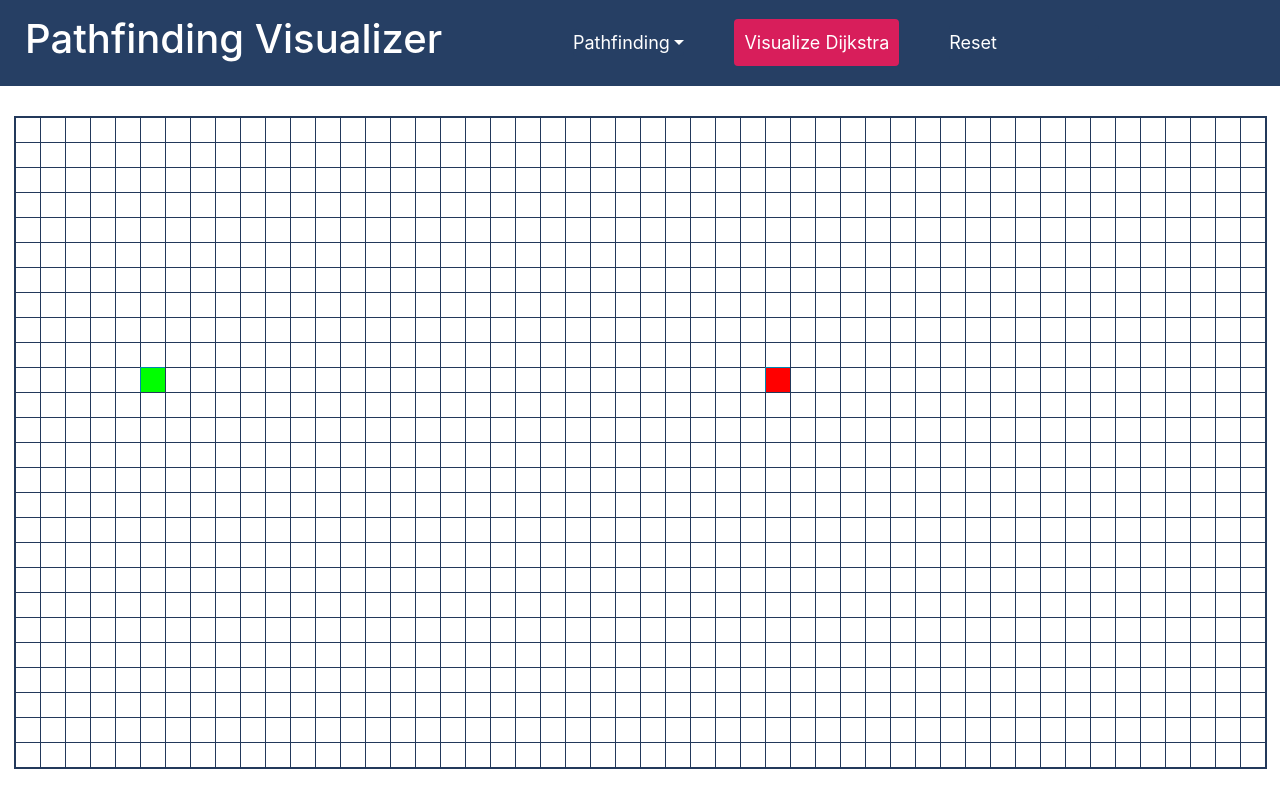
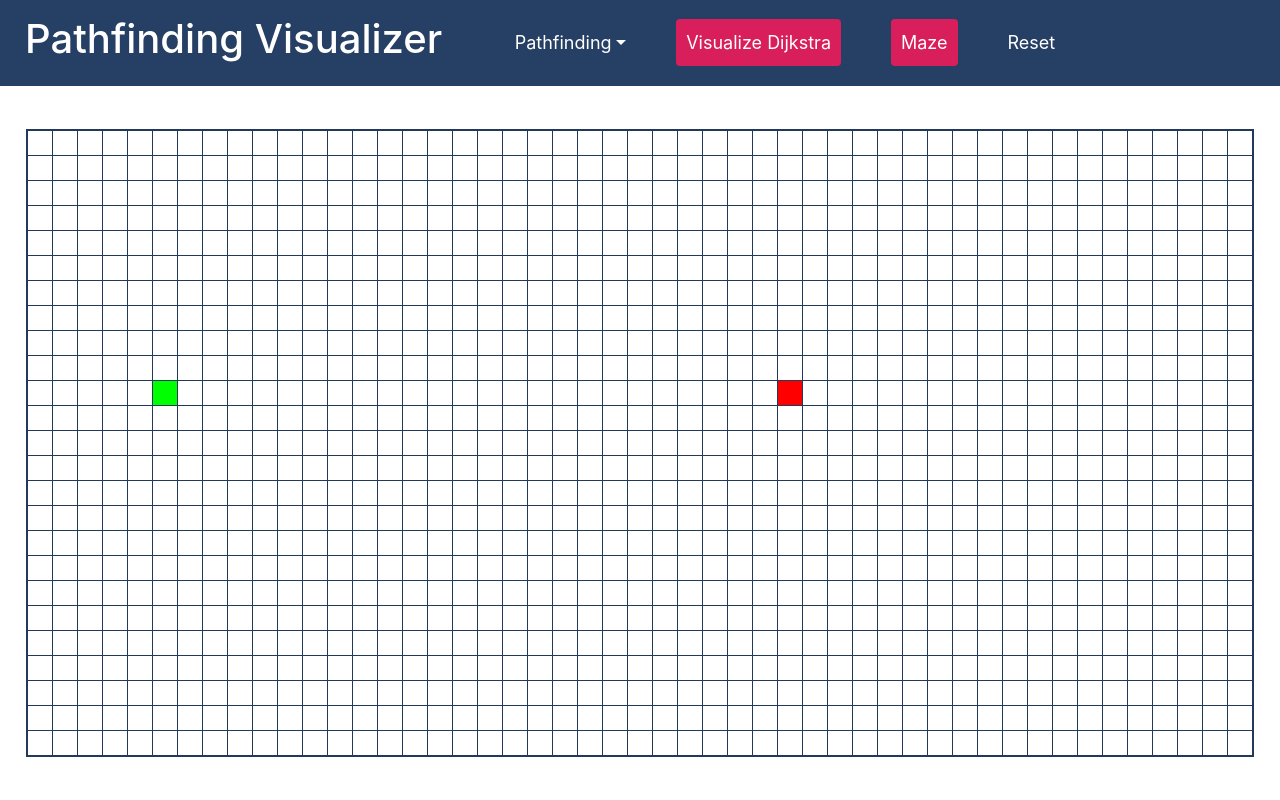
Before and after one commit to GhillyOP/PathfindingVisualizer, a React (Create React App) app: page / in a window 1280 px wide. Built offline with nearby package versions, Linux system fonts and the light colour scheme.

Commit message:
Fixed missing end/start node when resizing, Fixed isVisualizing for the maze generation

```diff
--- a/src/algorithms/a-star.js
+++ b/src/algorithms/a-star.js
@@ -5,6 +5,7 @@ export function executeAStar(grid, startNode, endNode) {
   for (let i = 0; i < grid.length; i++) {
     for (let j = 0; j < grid[0].length; j++) {
       grid[i][j].distance = 0;
+      grid[i][j].closed = false;
     }
   }
 
@@ -55,7 +56,7 @@ export function executeAStar(grid, startNode, endNode) {
 
       if (
         open.getNodeAt(`${neighbours[i].row}:${neighbours[i].col}`) ===
-          undefined ||
+        undefined ||
         gCost < neighbours[i].gCost
       ) {
         neighbours[i].previousNode = closestNode;
--- /dev/null
+++ b/src/algorithms/binary-tree.js
@@ -0,0 +1,54 @@
+import NodeStates from "../path-finding-visualizer/node-states";
+import {
+    setStartNode,
+    setEndNode
+} from '../path-finding-visualizer/grid-utilities'
+
+
+export function executeBinaryTree(grid, startNode, endNode) {
+
+    startNode.closed = true;
+    endNode.closed = true;
+
+    for (let i = 1; i < grid.length; i += 2) {
+        for (let j = 1; j < grid[0].length; j += 2) {
+            let neighbours = [];
+
+            if (i - 1 > 0)
+                neighbours.push(grid[i - 1][j])
+            if (j - 1 > 0)
+                neighbours.push(grid[i][j - 1])
+
+            if (grid[i][j] === grid[1][1])
+                grid[i][j].closed = true;
+
+            if (neighbours.length === 0)
+                continue;
+
+            startNode.nodeState = NodeStates.UNVISITED;
+            endNode.NodeState = NodeStates.UNVISITED;
+
+            const rand = neighbours[Math.floor(Math.random() * neighbours.length)];
+
+            grid[i][j].closed = true;
+            grid[rand.row][rand.col].closed = true;
+        }
+    }
+    return getAllNodesInGrid(grid);
+}
+
+function getAllNodesInGrid(grid) {
+    let newGrid = [];
+
+    newGrid.push(grid[0][0]);
+
+    for (let i = 0; i < grid.length; i++) {
+        for (let j = 0; j < grid[0].length; j++) {
+            newGrid.push(grid[i][j]);
+        }
+    }
+
+    return newGrid.filter(
+        (neighbour) => neighbour.closed === false
+    );
+}
--- a/src/path-finding-visualizer/grid-utilities.js
+++ b/src/path-finding-visualizer/grid-utilities.js
@@ -50,9 +50,16 @@ export const setNodeInGrid = (grid, row, col, nodeState) => {
   return grid;
 };
 
+export const changeStartEnd = (grid, row, col) => {
+
+}
+
 export const setStartNode = (grid, row, col, startNodeIndex) => {
   const newGrid = grid;
   const node = newGrid[row][col];
+
+  if (grid[row][col].nodeState === NodeStates.WALL)
+    return newGrid;
 
   const newStartNode = {
     ...node,
@@ -127,3 +134,25 @@ export const clearVisitedNodes = (grid, startNodeIndex, endNodeIndex) => {
     }
   }
 };
+
+export const clearWallNodes = (grid, startNodeIndex, endNodeIndex) => {
+  for (let i = 0; i < grid.length; i++) {
+    for (let j = 0; j < grid[0].length; j++) {
+      const node = document.getElementById(`${i}:${j}`);
+
+      if (i === startNodeIndex.row && j === startNodeIndex.col) {
+        node.className = "StartNode";
+        continue;
+      }
+      if (i === endNodeIndex.row && j === endNodeIndex.col) {
+        node.className = "EndNode";
+        continue;
+      }
+      if (grid[i][j].nodeState === NodeStates.WALL) {
+        node.className = "Node";
+      } else {
+        node.className = "Node";
+      }
+    }
+  }
+}
--- a/src/path-finding-visualizer/grid.css
+++ b/src/path-finding-visualizer/grid.css
@@ -114,7 +114,7 @@
   margin-right: var(--nodeRightmargin);
   width: var(--nodeSize);
   height: var(--nodeSize);
-  box-shadow: 0px 0px 0px 1px rgb(0, 133, 177);
+  box-shadow: 0px 0px 0px 1px rgb(35, 57, 91);
   background-color: rgb(0, 255, 0);
   display: inline-block;
 }
@@ -126,7 +126,7 @@
   margin-right: var(--nodeRightmargin);
   width: var(--nodeSize);
   height: var(--nodeSize);
-  box-shadow: 0px 0px 0px 1px rgb(0, 133, 177);
+  box-shadow: 0px 0px 0px 1px rgb(35, 57, 91);
   background-color: rgb(255, 0, 0);
   display: inline-block;
 }
--- a/src/path-finding-visualizer/grid.jsx
+++ b/src/path-finding-visualizer/grid.jsx
@@ -3,12 +3,9 @@ import Node from "./node";
 import NodeStates from "./node-states";
 import "./grid.css";
 import {
-  createGrid,
-  replaceGrid,
   setNodeInGrid,
   setStartNode,
   setEndNode,
-  clearVisitedNodes,
 } from "./grid-utilities";
 
 export default class Grid extends Component {
@@ -17,6 +14,9 @@ export default class Grid extends Component {
     this.state = {
       isMouseDown: false,
     };
+
+    this.startNodeIndex = props.startNodeIndex;
+    this.endNodeIndex = props.endNodeIndex;
   }
 
   handleMouseDown = (row, col) => {
@@ -68,9 +68,9 @@ export default class Grid extends Component {
 
     this.props.updateGrid(this.tempGrid);
     this.props.updateStartEndIndex(
-      this.props.startNodeIndex,
-      this.props.endNodeIndex
-    );
+      this.startNodeIndex,
+      this.endNodeIndex
+    )
   }
 
   handleMouseEnter = (row, col) => {
@@ -86,7 +86,7 @@ export default class Grid extends Component {
         this.props.gridData,
         row,
         col,
-        this.props.startNodeIndex
+        this.startNodeIndex
       );
       return;
     } else if (this.beginDragEnd) {
@@ -109,12 +109,15 @@ export default class Grid extends Component {
   };
 
   renderGrid() {
+    this.startNodeIndex = this.props.startNodeIndex;
+    this.endNodeIndex = this.props.endNodeIndex;
+
     return (
       <div className="GridContainer">
         <div
           className="Grid"
           onDragStart={this.preventDragHandler}
-          onMouseLeave={this.handleMouseLeave}
+          // onMouseLeave={this.handleMouseLeave}
           onMouseUp={() => this.handleMouseUp()}
           onMouseDown={() => this.handleMouseDownIntersect()}
         >
--- a/src/path-finding-visualizer/path-finding-visualizer.css
+++ b/src/path-finding-visualizer/path-finding-visualizer.css
@@ -26,6 +26,16 @@
 }
 
 .VisualizeButton {
+  /* supported by Chrome and Opera */
+  -webkit-user-select: none;
+  /* Safari */
+  -khtml-user-select: none;
+  /* Konqueror HTML */
+  -moz-user-select: none;
+  /* Firefox */
+  -ms-user-select: none;
+  /* Internet Explorer/Edge */
+
   /* width: 150px;
   height: 35px; */
   margin-right: 50px;
@@ -40,6 +50,16 @@
 }
 
 .ResetButton {
+  /* supported by Chrome and Opera */
+  -webkit-user-select: none;
+  /* Safari */
+  -khtml-user-select: none;
+  /* Konqueror HTML */
+  -moz-user-select: none;
+  /* Firefox */
+  -ms-user-select: none;
+  /* Internet Explorer/Edge */
+
   width: 150px;
   height: 35px;
   text-align: left;
--- a/src/path-finding-visualizer/path-finding-visualizer.jsx
+++ b/src/path-finding-visualizer/path-finding-visualizer.jsx
@@ -6,7 +6,9 @@ import {
   createGrid,
   replaceGrid,
   clearVisitedNodes,
+  clearWallNodes,
 } from "./grid-utilities";
+import { executeBinaryTree } from '../algorithms/binary-tree'
 import { executeAStar, getShortestPath } from "../algorithms/a-star";
 import { executeDijkstra } from "../algorithms/dijkstra";
 import Dropdown from "react-bootstrap/Dropdown";
@@ -23,19 +25,15 @@ export default class PathFindindVisualizer extends Component {
       selectedAlgoName: "Dijkstra",
       width: 0,
       height: 0,
+      startNodeIndex: { row: 10, col: 5 },
+      endNodeIndex: { row: 10, col: 30 },
       grid: [],
     };
 
-    this.startNodeIndex = {
-      row: FIRST_START_INDEX[0],
-      col: FIRST_START_INDEX[1],
-    };
-
-    this.endNodeIndex = {
-      row: FIRST_END_INDEX[0],
-      col: FIRST_END_INDEX[1],
-    };
-
+    this.visitedAnimationTimeout = []
+    this.shortestPathTimeout = [];
+    this.isMaze = false;
+    this.isVisusualizing = false;
     this.updateWindowDimensions = this.updateWindowDimensions.bind(this);
   }
 
@@ -45,10 +43,10 @@ export default class PathFindindVisualizer extends Component {
     const newGrid = createGrid(
       this.rowCount,
       this.colCount,
-      this.startNodeIndex,
-      this.endNodeIndex
+      this.state.startNodeIndex,
+      this.state.endNodeIndex
     );
-    this.setState({selectedAlgo: executeDijkstra, selectedAlgoName: "Dijkstra"});
+    this.setState({ selectedAlgo: executeDijkstra, selectedAlgoName: "Dijkstra" });
     this.setState({ grid: newGrid });
   }
 
@@ -58,11 +56,29 @@ export default class PathFindindVisualizer extends Component {
 
   updateWindowDimensions() {
     this.updateArrayLength();
+    this.reset();
+
+    if (this.state.startNodeIndex.row < 0 ||
+      this.state.startNodeIndex.row > this.state.grid.length - 1 ||
+      this.state.startNodeIndex.col < 0 ||
+      this.state.startNodeIndex.col > this.state.grid[0].length - 1 ||
+      this.state.endNodeIndex.row < 0 ||
+      this.state.endNodeIndex.row > this.state.grid.length - 1 ||
+      this.state.endNodeIndex.col < 0 ||
+      this.state.endNodeIndex.col > this.state.grid[0].length - 1) {
+      this.setState({
+        startNodeIndex: { row: Math.floor(0), col: Math.floor(0) },
+        endNodeIndex: { row: Math.floor(this.rowCount - 1), col: Math.floor(this.colCount - 1) },
+      })
+      console.log("did resize")
+
+    }
+
     const newGrid = createGrid(
       this.rowCount,
       this.colCount,
-      this.startNodeIndex,
-      this.endNodeIndex
+      this.state.startNodeIndex,
+      this.state.endNodeIndex
     );
     this.setState({
       grid: newGrid,
@@ -80,6 +96,12 @@ export default class PathFindindVisualizer extends Component {
       (window.innerWidth - window.innerWidth / 18) / this.nodeSize
     );
 
+    if (this.colCount % 2 === 0)
+      this.colCount -= 1;
+
+    if (this.rowCount % 2 === 0)
+      this.rowCount -= 1;
+
     let root = document.documentElement;
     root.style.setProperty("--nodeSize", this.nodeSize + "px");
   }
@@ -88,40 +110,48 @@ export default class PathFindindVisualizer extends Component {
     const newGrid = createGrid(
       this.rowCount,
       this.colCount,
-      this.startNodeIndex,
-      this.endNodeIndex
+      this.state.startNodeIndex,
+      this.state.endNodeIndex
     );
+
+    Array.from(this.shortestPathTimeout).forEach(element => {
+      clearTimeout(element);
+    });
+    Array.from(this.visitedAnimationTimeout).forEach(element => {
+      clearTimeout(element);
+    })
+
+    this.isMaze = false;
     this.setState({ grid: newGrid });
-    clearVisitedNodes(this.state.grid, this.startNodeIndex, this.endNodeIndex);
+    clearVisitedNodes(this.state.grid, this.state.startNodeIndex, this.state.endNodeIndex);
+    clearWallNodes(this.state.grid, this.state.startNodeIndex, this.state.endNodeIndex);
     this.isVisusualizing = false;
-    clearTimeout(this.visitedAnimationTimeout);
-    clearTimeout(this.shortestPathTimeout);
   }
 
   executePathfinding() {
     if (this.isVisusualizing) return;
 
     const grid = this.state.grid;
-    const newGrid = replaceGrid(grid, this.startNodeIndex, this.endNodeIndex);
+    const newGrid = replaceGrid(grid, this.state.startNodeIndex, this.state.endNodeIndex);
 
-    clearVisitedNodes(newGrid, this.startNodeIndex, this.endNodeIndex);
+    clearVisitedNodes(newGrid, this.state.startNodeIndex, this.state.endNodeIndex);
 
     const visitedNodesInOrder = this.state.selectedAlgo(
       newGrid,
-      newGrid[this.startNodeIndex.row][this.startNodeIndex.col],
-      newGrid[this.endNodeIndex.row][this.endNodeIndex.col]
+      newGrid[this.state.startNodeIndex.row][this.state.startNodeIndex.col],
+      newGrid[this.state.endNodeIndex.row][this.state.endNodeIndex.col]
     );
 
     const shortestPathNodes = getShortestPath(
-      newGrid[this.startNodeIndex.row][this.startNodeIndex.col],
-      newGrid[this.endNodeIndex.row][this.endNodeIndex.col]
+      newGrid[this.state.startNodeIndex.row][this.state.startNodeIndex.col],
+      newGrid[this.state.endNodeIndex.row][this.state.endNodeIndex.col]
     );
 
     this.visualize(visitedNodesInOrder, shortestPathNodes);
   }
 
   // Visualize visited nodes and shortest path (by calling visualizeShortestPath) on
-  visualize(visitedNodesInOrder, shortestPath) {
+  visualize = (visitedNodesInOrder, shortestPath) => {
     this.isVisusualizing = true;
 
     if (visitedNodesInOrder.length === 1) {
@@ -131,20 +161,20 @@ export default class PathFindindVisualizer extends Component {
 
     for (let i = 1; i < visitedNodesInOrder.length; i++) {
       if (i === visitedNodesInOrder.length - 1) {
-        this.shortestPathTimeout = setTimeout(() => {
+        this.shortestPathTimeout.push(setTimeout(() => {
           if (shortestPath !== null) this.visualizeShortestPath(shortestPath);
           return;
-        }, 5 * i);
+        }, 5 * i))
       }
 
       const row = visitedNodesInOrder[i].row;
       const col = visitedNodesInOrder[i].col;
 
       const node = document.getElementById(`${row}:${col}`);
-      this.visitedAnimationTimeout = setTimeout(() => {
+      this.visitedAnimationTimeout.push(setTimeout(() => {
         visitedNodesInOrder[i].nodeState = NodeStates.VISITED;
         node.className = "VisitedNode";
-      }, 5 * i);
+      }, 5 * i))
     }
   }
 
@@ -158,22 +188,72 @@ export default class PathFindindVisualizer extends Component {
       return;
     }
 
+    let toWaitBeforeEnded = 0;
+
     for (let i = 0; i < shortestPath.length; i++) {
       const row = shortestPath[i].row;
       const col = shortestPath[i].col;
       grid[row][col] = shortestPath[i];
       const node = document.getElementById(`${row}:${col}`);
 
-      setTimeout(() => {
+      this.shortestPathTimeout.push(setTimeout(() => {
         if (node !== null) {
           shortestPath[i].nodeState = NodeStates.SHORTESTPATH;
           node.className = "ShortestPathNode";
         }
-        if (i === shortestPath.length - 1) {
-          this.isVisusualizing = false;
-        }
-      }, 40 * i);
+      }, 40 * i))
+      toWaitBeforeEnded += 40;
     }
+
+    setTimeout(() => {
+      this.isVisusualizing = false;
+    }, toWaitBeforeEnded)
+  }
+
+  visualizeMaze() {
+    if (this.isVisusualizing) return;
+
+    const newGrid = createGrid(
+      this.rowCount,
+      this.colCount,
+      this.state.startNodeIndex,
+      this.state.endNodeIndex
+    );
+
+    this.setState({ grid: newGrid });
+    clearVisitedNodes(newGrid, this.state.startNodeIndex, this.state.endNodeIndex);
+    clearWallNodes(newGrid, this.state.startNodeIndex, this.state.endNodeIndex);
+
+    const maze = executeBinaryTree(
+      newGrid,
+      newGrid[this.state.startNodeIndex.row][this.state.startNodeIndex.col],
+      newGrid[this.state.endNodeIndex.row][this.state.endNodeIndex.col]
+    );
+
+    this.isVisusualizing = true;
+    let toWaitBeforeEnded = 0;
+
+    for (let i = 1; i < maze.length; i++) {
+      const row = maze[i].row;
+      const col = maze[i].col;
+      const node = document.getElementById(`${row}:${col}`);
+      if (this.isMaze) {
+        maze[i].nodeState = NodeStates.WALL;
+        node.className = "WallNode";
+      } else {
+        this.visitedAnimationTimeout.push(setTimeout(() => {
+          maze[i].nodeState = NodeStates.WALL;
+          node.className = "WallNode";
+        }, 3 * i))
+        toWaitBeforeEnded += 3;
+      }
+    }
+
+    setTimeout(() => {
+      this.isVisusualizing = false;
+    }, toWaitBeforeEnded)
+
+    this.isMaze = true;
   }
 
   updateGrid = (newGrid) => {
@@ -181,38 +261,38 @@ export default class PathFindindVisualizer extends Component {
   };
 
   updateStartEndIndex = (startNode, endNode) => {
-    this.startNodeIndex = startNode;
-    this.endNodeIndex = endNode;
+    this.setState({ startNodeIndex: startNode })
+    this.setState({ endNodeIndex: endNode });
   };
 
   selectAlgorithm = (selectedAlgo) => {
-    if (selectedAlgo === "Dijkstra")  this.setState({selectedAlgo: executeDijkstra, selectedAlgoName: "Dijkstra"});
+    if (selectedAlgo === "Dijkstra") this.setState({ selectedAlgo: executeDijkstra, selectedAlgoName: "Dijkstra" });
 
 
-    if (selectedAlgo === "A*")  this.setState({selectedAlgo: executeAStar, selectedAlgoName: "A*"});
+    if (selectedAlgo === "A*") this.setState({ selectedAlgo: executeAStar, selectedAlgoName: "A*" });
 
   };
 
   render() {
-
     return (
-      <div style = {{height:"100vh"}} className="PathFindingVisualizer">
+      <div style={{ height: "100vh" }} className="PathFindingVisualizer">
         <div className="Header">
           <div className="TitleContainer">
             <h1 className="TitleText">Pathfinding Visualizer</h1>
           </div>
           <div className="DropDownContainer">
             <DropdownButton id="DropDown" title="Pathfinding">
-                <Dropdown.Item id="MenuItem" onClick={()=> this.selectAlgorithm('Dijkstra')}>Dijkstra's Algorithm</Dropdown.Item>
-                <Dropdown.Item id="MenuItem" onClick={()=> this.selectAlgorithm('A*')} as="button">A* Algorithm</Dropdown.Item>
+              <Dropdown.Item id="MenuItem" onClick={() => this.selectAlgorithm('Dijkstra')}>Dijkstra's Algorithm</Dropdown.Item>
+              <Dropdown.Item id="MenuItem" onClick={() => this.selectAlgorithm('A*')} as="button">A* Algorithm</Dropdown.Item>
             </DropdownButton>
 
-              {/* <DropdownButton id="DropDown" title="Select Maze  ">
+            {/* <DropdownButton id="DropDown" title="Select Maze  ">
                 <Dropdown.Item id="MenuItem" as="button">Array</Dropdown.Item>
                 <Dropdown.Item id="MenuItem" as="button">Heap</Dropdown.Item>
               </DropdownButton> */}
 
-            <button className="VisualizeButton" onClick={() => this.executePathfinding()}>Visualize { this.state.selectedAlgoName }</button>
+            <button className="VisualizeButton" onClick={() => this.executePathfinding()}>Visualize {this.state.selectedAlgoName}</button>
+            <button className="VisualizeButton" onClick={() => this.visualizeMaze()}>Maze</button>
             <button className="ResetButton" onClick={() => this.reset()}>Reset</button>
           </div>
         </div>
@@ -222,8 +302,8 @@ export default class PathFindindVisualizer extends Component {
           updateGrid={this.updateGrid}
           updateStartEndIndex={this.updateStartEndIndex}
           gridData={this.state.grid}
-          startNodeIndex={this.startNodeIndex}
-          endNodeIndex={this.endNodeIndex}
+          startNodeIndex={this.state.startNodeIndex}
+          endNodeIndex={this.state.endNodeIndex}
         />
       </div>
     );
```
Also changed, not shown: package.json (+7 -1 lines), 1 other file (tests, documents, lock files or other folders).
